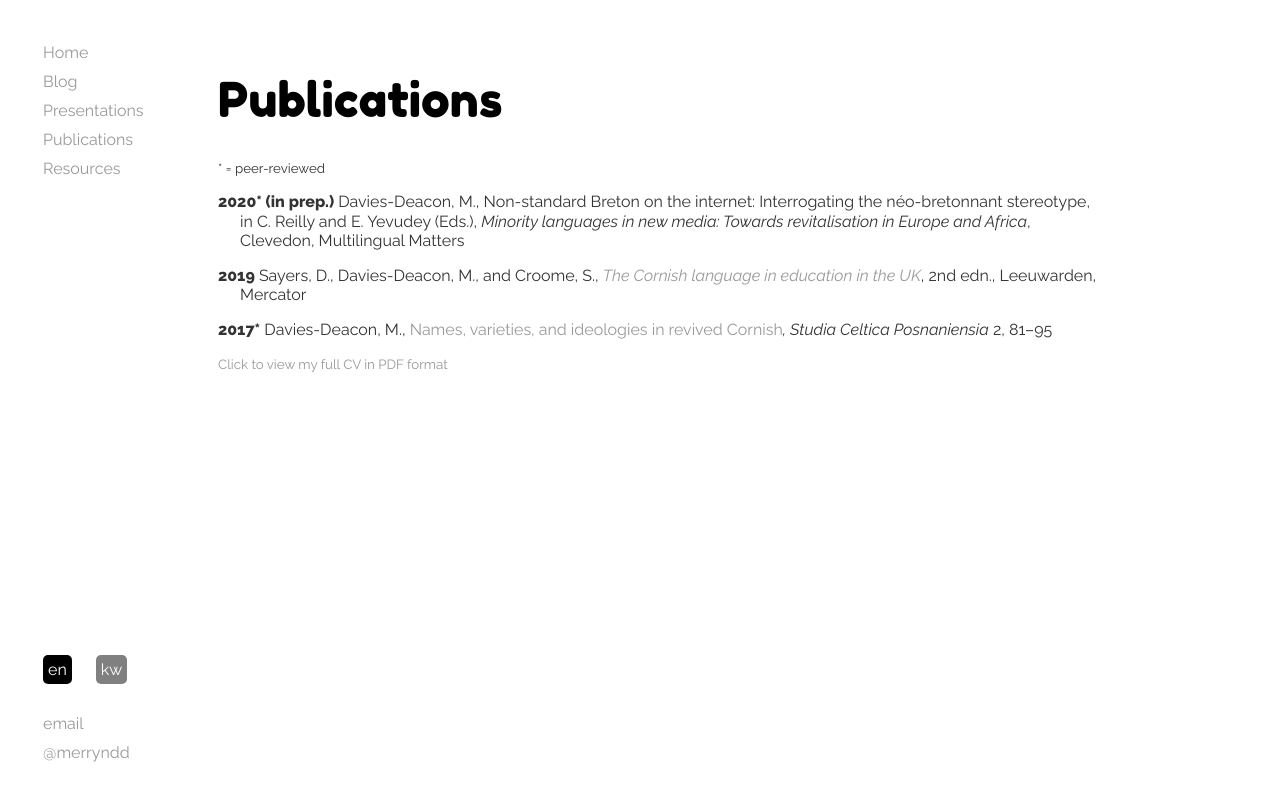
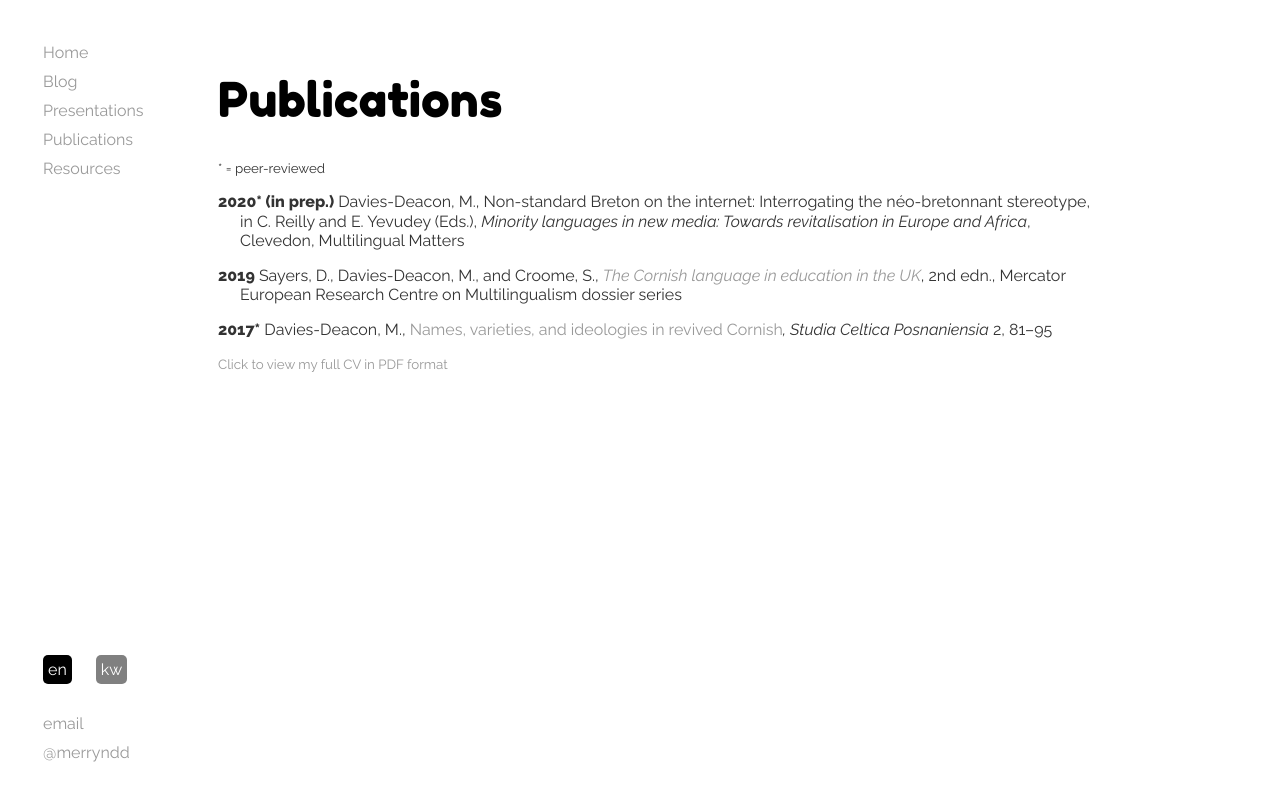
Before and after one commit to merryndd/merryndd.github.io, a Jekyll site: the page built from site/publications/index.html, in a window 1280 px wide. Shown: the top 801 px of the page. Built offline with Jekyll 4.4.1, drawn with Linux system fonts in a browser that asks for light colours; comment, search, counter and statistics services are not loaded.

Commit message:
Dave Sayers’ wily marketing tricks

```diff
--- a/site/publications/_posts/2019-11-01-corndossier.html
+++ b/site/publications/_posts/2019-11-01-corndossier.html
@@ -5,9 +5,7 @@ author1: "Sayers, D."
 author2: "Davies-Deacon, M."
 author3: "Croome, S."
 type: standalone
-locationen: Leeuwarden
-locationkw: Ljouwert
-publisher: Mercator
+publisher: Mercator European Research Centre on Multilingualism dossier series
 editionen: 2nd
 editionkw: 2nd
 fulltext: https://www.mercator-research.eu/fileadmin/mercator/documents/regional_dossiers/Cornish_in_the_UK_2nd.pdf
```
